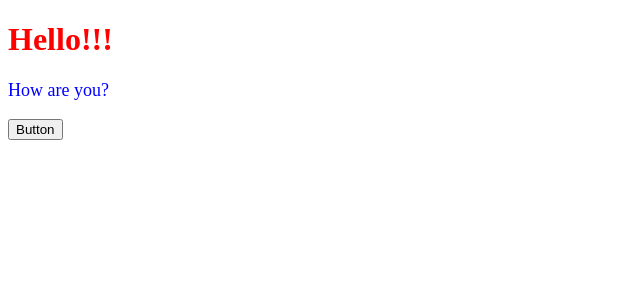
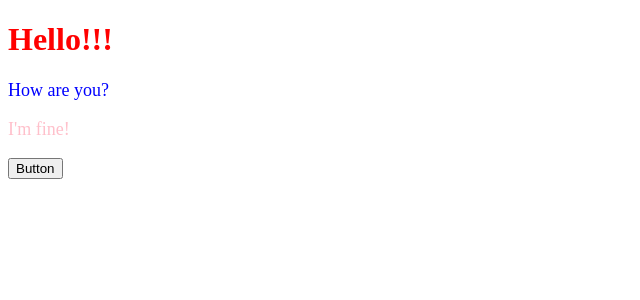
Before and after one commit to koyamal/learn-react-02-01, a React (Create React App) app: page / in a window 1280 px wide. Shown: the top 300 px of the page, without its empty margins (0-640 px from the left). Built offline with nearby package versions, Linux system fonts and the light colour scheme.

Commit message:
Add p tag to App.jsx

```diff
--- a/src/App.jsx
+++ b/src/App.jsx
@@ -8,10 +8,15 @@ const App = () => {
     color: "blue",
     fontSize: "18px"
   };
+  const contentLedyStyle = {
+    color: "pink",
+    fontSize: "18px"
+  };
   return (
     <>
       <h1 style={{ color: "red" }}>Hello!!!</h1>
       <p style={contentStyle}>How are you?</p>
+      <p style={contentLedyStyle}>I'm fine!</p>
       <button onClick={onClickButton}>Button</button>
     </>
   );
```
